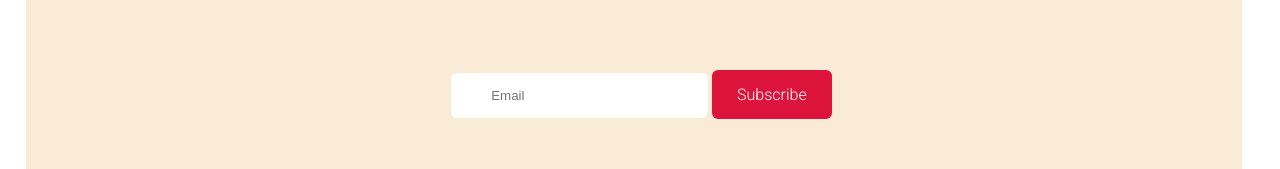
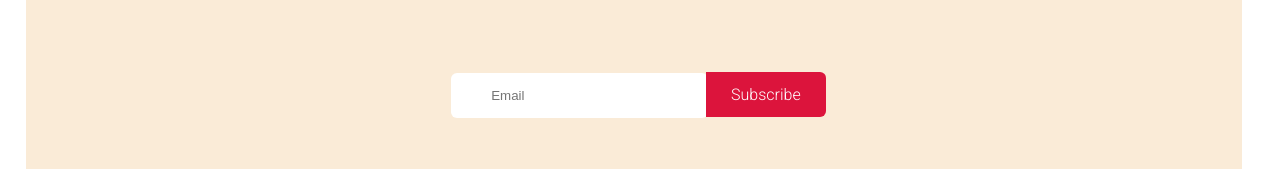
Before and after one commit to spsujoy007/Donate-voluntarily, a plain HTML site: page index.html in a window 1280 px wide. Shown: the part 3990-4159 px from the top of the page. Drawn offline with Linux system fonts and the light colour scheme; a web font is replaced by a local one.

Commit message:
git button change to close

```diff
--- a/style.css
+++ b/style.css
@@ -211,9 +211,11 @@ h1 {
 .emailInp a {
     color: white;
     background-color: crimson;
-    padding: 15px 25px 15px 25px;
-    border-radius: 6px;
+    padding: 13px 25px 13px 25px;
+    border-top-right-radius: 6px;
+    border-bottom-right-radius: 6px;
     text-decoration: none;
+    margin-left: -6px;
 }
 
 
```
